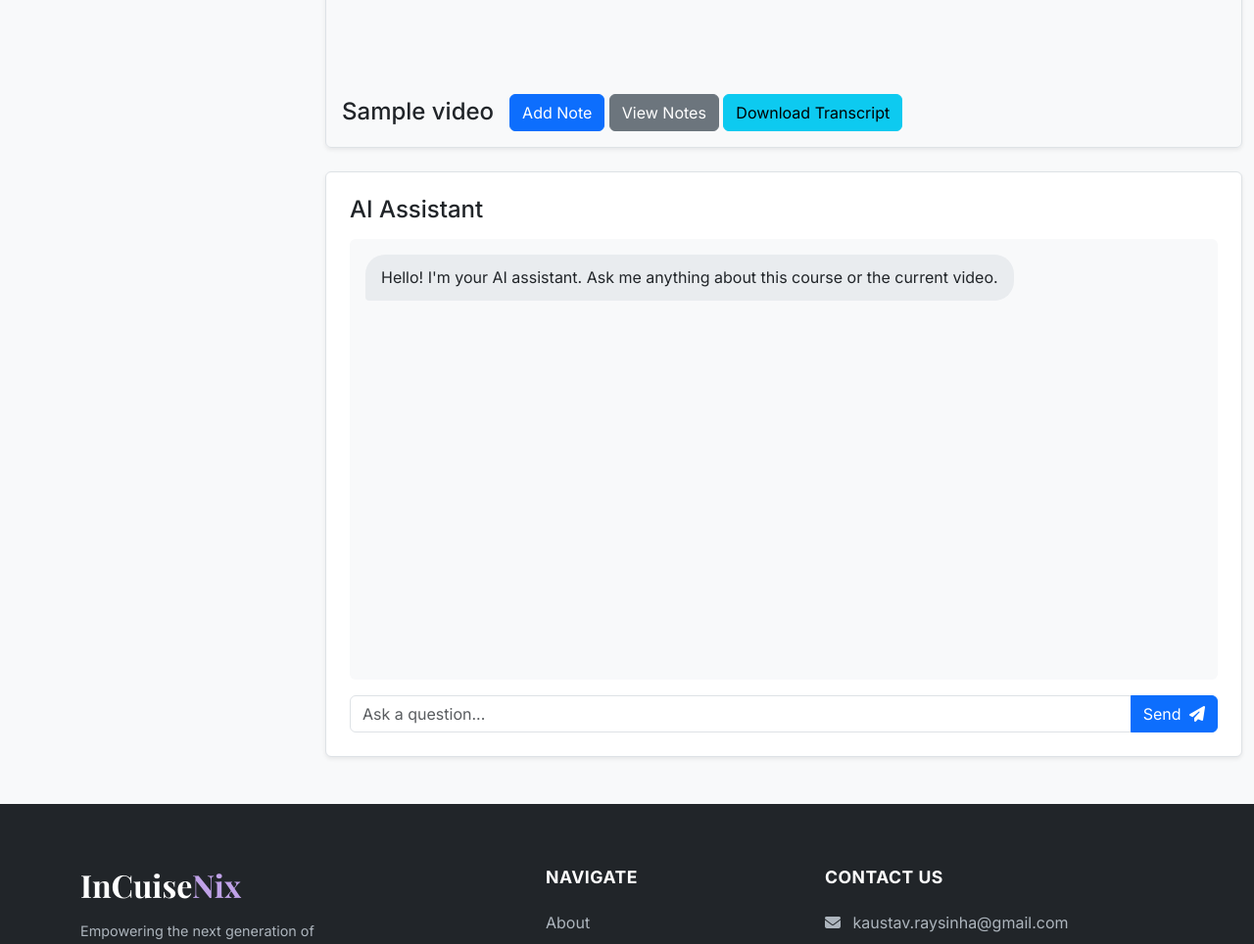
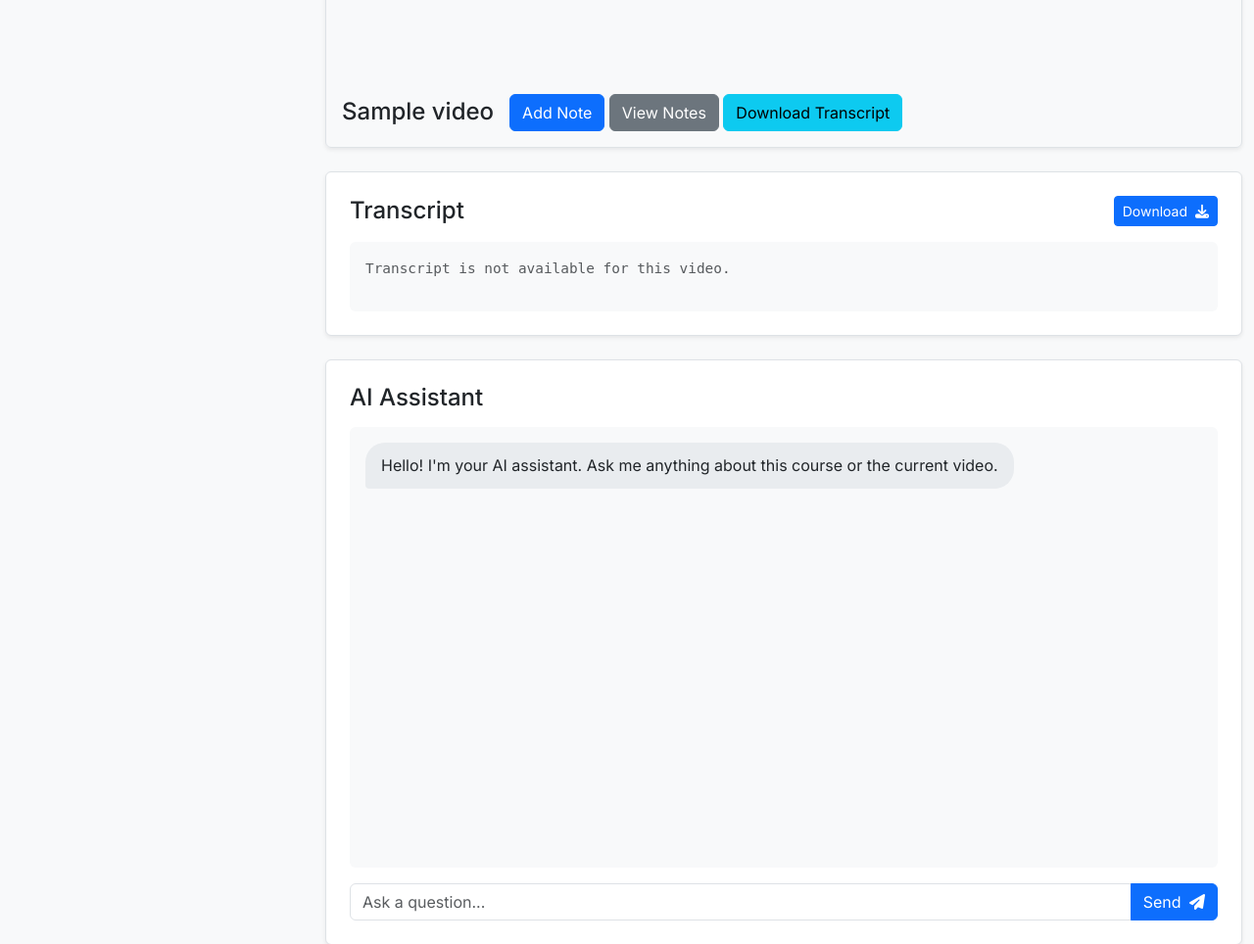
Before and after one commit to kaustavray21/InCuiseNix-2.0, a Django app: page /course/1/ in a window 1280 px wide. Shown: the part 702-1666 px from the top of the page at 98% size. Run offline with Django 5.2, Linux system fonts and the light colour scheme; a user stored in the database is signed in; tables that the repository leaves empty hold one stand-in row (values such as "Sample post"); some libraries are stand-ins or nearby versions.

Commit message:
Basic changes

```diff
--- a/core/views.py
+++ b/core/views.py
@@ -9,6 +9,7 @@
 from django.template.defaultfilters import date as _date
 import google.generativeai as genai
 from django.conf import settings
+from transcripts.services import get_transcript
 
 
 # --- User Authentication and Static Pages ---
@@ -118,6 +119,8 @@
 
     # Pass an empty form instance for the "Add Note" modal
     form = NoteForm()
+    # Get the transcript for the current video
+    transcript = get_transcript(current_video.video_url)
 
     context = {
         'course': course,
@@ -125,6 +128,7 @@
         'current_video': current_video,
         'notes': notes,
         'form': form,
+        'transcript': transcript,
     }
     return render(request, 'core/video_player.html', context)
 
--- /dev/null
+++ b/static/css/transcript.css
@@ -0,0 +1,29 @@
+/* static/css/transcript.css */
+
+.transcript-wrapper {
+    background-color: #ffffff;
+}
+
+.transcript-box {
+    max-height: 400px;
+    overflow-y: auto;
+    font-family: monospace;
+    font-size: 0.9rem;
+    line-height: 1.6;
+}
+
+.transcript-line {
+    margin-bottom: 0.8rem;
+    cursor: pointer;
+    transition: background-color 0.2s ease-in-out;
+    padding: 4px 8px;
+    border-radius: 4px;
+}
+
+.transcript-line:hover {
+    background-color: #e9ecef;
+}
+
+.transcript-line .timestamp {
+    color: #0d6efd;
+}
--- /dev/null
+++ b/templates/core/components/video_player/_transcript_viewer.html
@@ -0,0 +1,21 @@
+<div class="transcript-wrapper mt-4 shadow-sm rounded border p-4">
+    <div class="d-flex justify-content-between align-items-center mb-3">
+        <h4 class="mb-0">Transcript</h4>
+        <a href="{% url 'download_transcript' current_video.id %}" class="btn btn-primary btn-sm">
+            Download <i class="fas fa-download ms-1"></i>
+        </a>
+    </div>
+
+    <div id="transcript-container" class="transcript-box p-3 bg-light rounded">
+        {% if transcript %}
+            {% for line in transcript %}
+                <p class="transcript-line" data-start="{{ line.start }}">
+                    <span class="timestamp fw-bold me-2">[{{ line.start|floatformat:2 }}s]</span>
+                    {{ line.text }}
+                </p>
+            {% endfor %}
+        {% else %}
+            <p class="text-muted">Transcript is not available for this video.</p>
+        {% endif %}
+    </div>
+</div>
--- a/templates/core/components/video_player/_video_player_main.html
+++ b/templates/core/components/video_player/_video_player_main.html
@@ -35,6 +35,7 @@
                 </div>
 
             </div>
+            {% include 'core/components/video_player/_transcript_viewer.html' %}
             {% include 'core/components/video_player/_assistant_chat.html' %}
         </div>
     </div>
--- a/templates/core/video_player.html
+++ b/templates/core/video_player.html
@@ -4,6 +4,7 @@
 {% block extra_css %}
     <link rel="stylesheet" href="{% static 'css/video_player.css' %}">
     <link rel="stylesheet" href="{% static 'css/assistant.css' %}">
+    <link rel="stylesheet" href="{% static 'css/transcript.css' %}">
 {% endblock %}
 
 {% block content %}
--- a/transcripts/services.py
+++ b/transcripts/services.py
@@ -1,16 +1,16 @@
 import os
 import csv
 from urllib.parse import urlparse, parse_qs
-from youtube_transcript_api import YouTubeTranscriptApi, NoTranscriptFound
 from django.conf import settings
+# Import the library in a way that avoids the Windows bug
+from youtube_transcript_api._api import YouTubeTranscriptApi
+from youtube_transcript_api import NoTranscriptFound
 
 def get_video_id(url):
     """Extract video ID from YouTube URLs."""
     try:
-        # The video URLs in your courses.json are in 'embed' format
         if 'embed/' in url:
             return url.split('embed/')[1].split('?')[0]
-
         parsed_url = urlparse(url)
         if parsed_url.netloc == 'youtu.be':
             return parsed_url.path[1:]
@@ -21,20 +21,18 @@
         return None
 
 def get_transcript(video_url):
-    """Retrieve transcript using youtube_transcript_api."""
+    """Retrieve transcript using the local youtube-transcript-api library."""
     video_id = get_video_id(video_url)
     if not video_id:
-        raise ValueError("Invalid YouTube video URL")
+        return None
 
     try:
-        # This is a more robust way to find and fetch the transcript
         transcript_list = YouTubeTranscriptApi.list_transcripts(video_id)
         transcript = transcript_list.find_transcript(['en'])
         return transcript.fetch()
     except NoTranscriptFound:
         print(f"No English transcript found for {video_id}. Trying first available.")
         try:
-            # If English isn't found, try getting the first transcript in the list
             transcript = transcript_list[0]
             return transcript.fetch()
         except Exception as e:
@@ -55,5 +53,5 @@
         writer = csv.writer(csvfile)
         writer.writerow(['start', 'duration', 'text'])
         for entry in transcript:
-            writer.writerow([entry['start'], entry['duration'], entry['text']])
+            writer.writerow([entry.get('start', ''), entry.get('duration', ''), entry.get('text', '')])
     return file_path
```
Also changed, not shown: test_api.py (added, +13 -0 lines), transcripts/views.py (+5 -7 lines), requirements.txt (line endings or trailing spaces).
